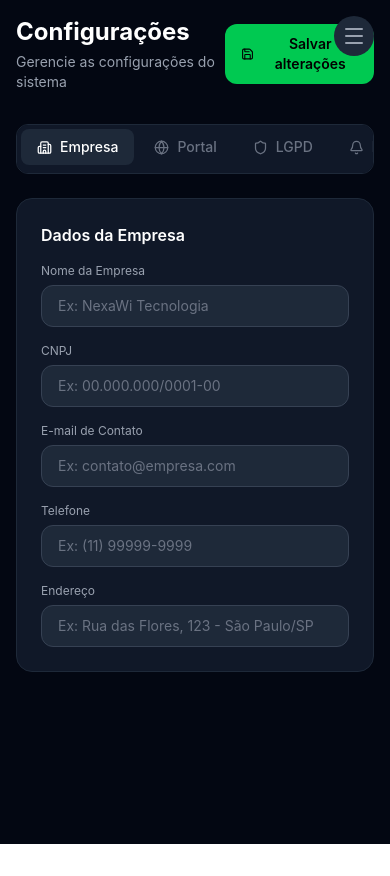
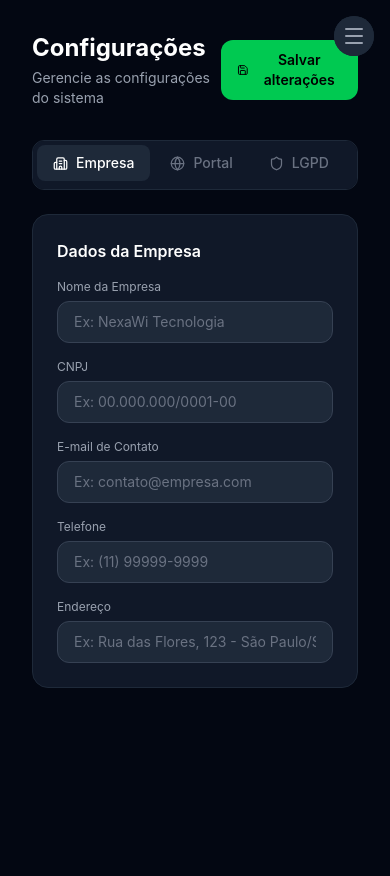
Before and after one commit to jamesnebou/nexawi-ads, a Next.js app: page /dashboard/configuracoes in a window 390 px wide. Before the commit the page ends 844 px from the top, so only its background shows below. Built offline with nearby package versions, Linux system fonts and the light colour scheme; no server answers; the database is empty.

Commit message:
Corrige conflito no sidebar!

```diff
--- a/src/app/layout.js
+++ b/src/app/layout.js
@@ -1,14 +1,64 @@
-import './globals.css'
+// src/app/layout.js
+'use client'
 
-export const metadata = {
-  title: 'NexaWi ADS',
-  description: 'Painel Administrativo NexaWi ADS',
-}
+import { useState } from 'react'
+import { X, Menu, ChevronsLeft, ChevronsRight } from 'lucide-react'
+import Sidebar from './dashboard/sidebar' // Importa o seu componente Sidebar
+import './globals.css' // Certifique-se de que seu arquivo de estilos globais está importado
 
 export default function RootLayout({ children }) {
+  const [isMobileSidebarOpen, setIsMobileSidebarOpen] = useState(false)
+  const [isDesktopSidebarCollapsed, setIsDesktopSidebarCollapsed] = useState(false)
+
+  const sidebarWidthClass = isDesktopSidebarCollapsed ? 'w-20' : 'w-60'
+  const mainMarginClass = isDesktopSidebarCollapsed ? 'md:ml-20' : 'md:ml-60'
+
   return (
     <html lang="pt-BR">
-      <body>{children}</body>
+      <body>
+        <div className="flex min-h-screen bg-gray-950">
+          {/* Botão para abrir/fechar sidebar no MOBILE (canto superior direito) */}
+          <button
+            className="fixed top-4 right-4 z-50 p-2 rounded-full bg-gray-800 text-gray-400 md:hidden hover:bg-gray-700 transition-colors"
+            onClick={() => setIsMobileSidebarOpen(!isMobileSidebarOpen)}
+          >
+            {isMobileSidebarOpen ? <X size={24} /> : <Menu size={24} />}
+          </button>
+
+          {/* Botão para encolher/expandir sidebar no DESKTOP (canto superior esquerdo) */}
+          <button
+            className="fixed top-4 left-4 z-50 p-2 rounded-full bg-gray-800 text-gray-400 hidden md:block hover:bg-gray-700 transition-colors"
+            onClick={() => setIsDesktopSidebarCollapsed(!isDesktopSidebarCollapsed)}
+          >
+            {isDesktopSidebarCollapsed ? <ChevronsRight size={24} /> : <ChevronsLeft size={24} />}
+          </button>
+
+          {/* Overlay para mobile quando sidebar está aberto */}
+          {isMobileSidebarOpen && (
+            <div
+              className="fixed inset-0 bg-black/50 z-30 md:hidden"
+              onClick={() => setIsMobileSidebarOpen(false)}
+            />
+          )}
+
+          {/* Sidebar */}
+          <aside
+            className={`fixed inset-y-0 left-0 z-40 bg-gray-900 border-r border-gray-800 flex-col transition-all duration-300 ease-in-out
+              ${isMobileSidebarOpen ? "translate-x-0 flex" : "-translate-x-full hidden"}
+              md:translate-x-0 md:flex ${sidebarWidthClass}`}
+          >
+            <Sidebar
+              onClose={() => setIsMobileSidebarOpen(false)}
+              isCollapsed={isDesktopSidebarCollapsed} // Passa o estado de colapso para o sidebar
+            />
+          </aside>
+
+          {/* Conteúdo Principal */}
+          <main className={`flex-1 overflow-auto p-4 sm:p-6 md:p-8 ${mainMarginClass}`}>
+            {children}
+          </main>
+        </div>
+      </body>
     </html>
   )
 }
--- a/src/components/Sidebar.js
+++ b/src/components/Sidebar.js
@@ -1,4 +1,6 @@
-// src/components/SidebarContent.js
+// src/app/dashboard/sidebar.js
+'use client' // Adicione esta linha se ainda não tiver
+
 import Image from 'next/image'
 import { usePathname, useRouter } from 'next/navigation'
 import { signOut } from 'next-auth/react' // Assumindo que você usa next-auth
@@ -17,7 +19,7 @@ const navigation = [
   { label: "Configurações", path: "/dashboard/configuracoes", icon: Settings },
 ];
 
-export default function SidebarContent({ onClose, isCollapsed }) { // Recebe a prop isCollapsed
+export default function Sidebar({ onClose, isCollapsed }) { // Recebe a prop isCollapsed
   const pathname = usePathname()
   const router = useRouter()
 
@@ -70,10 +72,10 @@ export default function SidebarContent({ onClose, isCollapsed }) { // Recebe a p
               }}
               className={`w-full flex items-center gap-3 px-4 py-3 rounded-xl text-sm font-medium transition-colors
                 ${isActive ? "bg-green-500/10 text-green-400" : "text-gray-400 hover:bg-gray-800 hover:text-white"}
-                ${isCollapsed ? 'justify-center' : ''}`} // Centraliza o conteúdo se colapsado
+                ${isCollapsed ? 'justify-center' : ''}`}
             >
               <Icon size={17} />
-              {!isCollapsed && item.label} {/* Esconde o label se colapsado */}
+              {!isCollapsed && item.label}
             </button>
           )
         })}
@@ -84,10 +86,10 @@ export default function SidebarContent({ onClose, isCollapsed }) { // Recebe a p
         <button
           onClick={handleSignOut}
           className={`w-full flex items-center gap-3 px-4 py-3 rounded-xl text-sm font-medium text-gray-400 hover:bg-red-500/10 hover:text-red-400 transition-colors
-            ${isCollapsed ? 'justify-center' : ''}`} // Centraliza o conteúdo se colapsado
+            ${isCollapsed ? 'justify-center' : ''}`}
         >
           <LogOut size={17} />
-          {!isCollapsed && "Sair"} {/* Esconde o label se colapsado */}
+          {!isCollapsed && "Sair"}
         </button>
       </div>
     </div>
```
